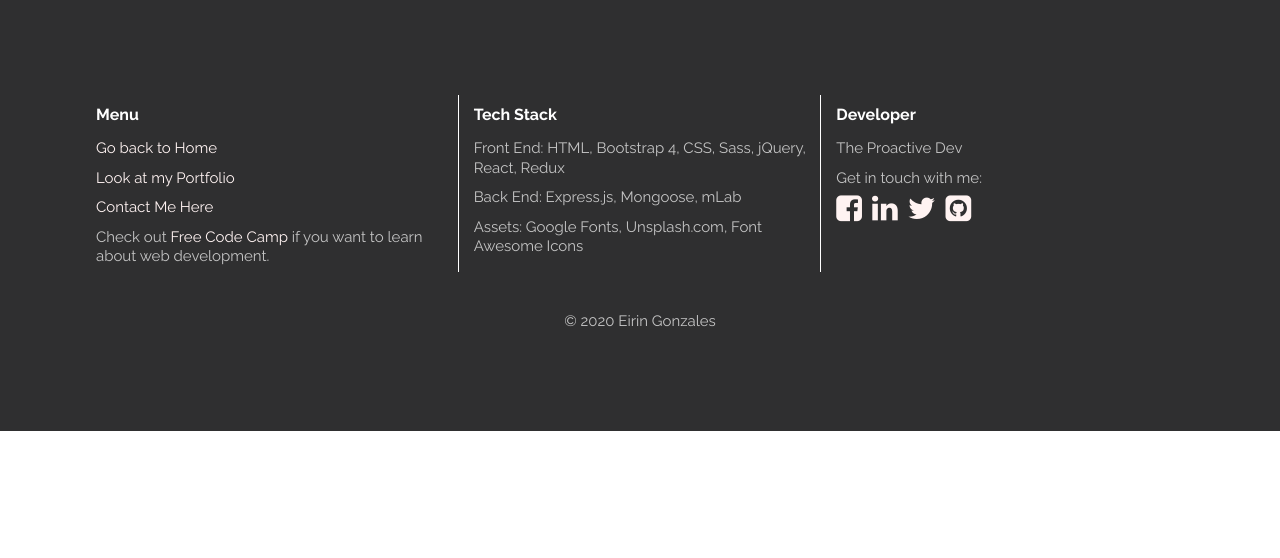
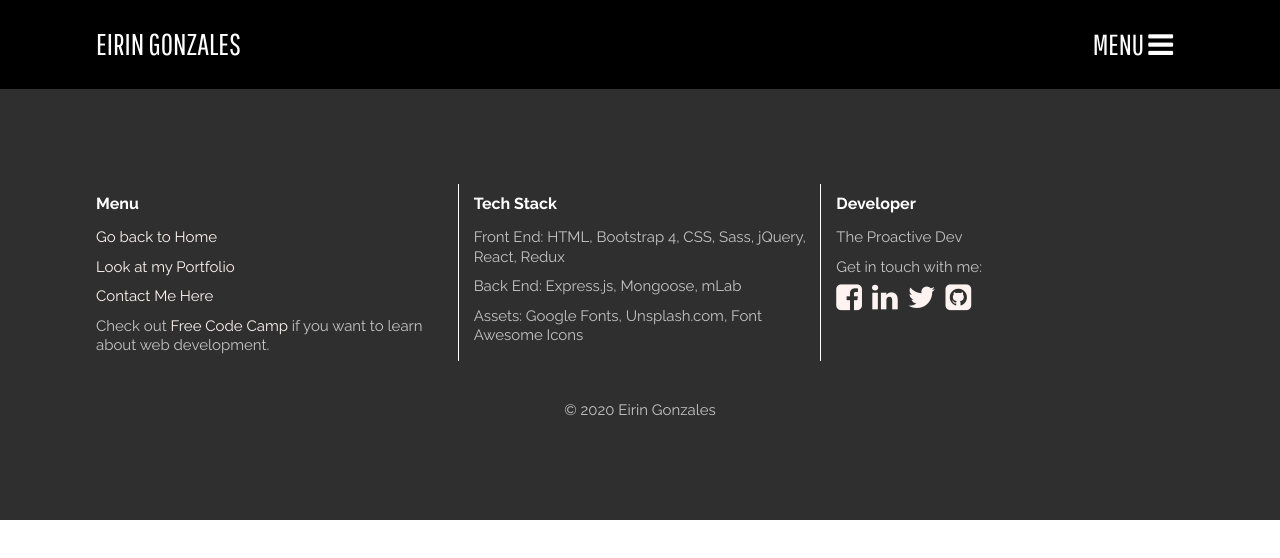
Before and after one commit to theproactivedev/eiring, a React (Create React App) app in the folder eiring/: page / in a window 1280 px wide. Shown: the top 558 px of the page. Built offline with nearby package versions, Linux system fonts and the light colour scheme; a web font is replaced by a local one.

Commit message:
Revised condition

```diff
--- a/eiring/src/components/Header.js
+++ b/eiring/src/components/Header.js
@@ -106,7 +106,7 @@ const Header = () => {
           </section>
         </section>
       }
-      {location.pathname !== '/' &&
+      {!isHome &&
         <>{headerContent}</>
       }
     </header>
```
